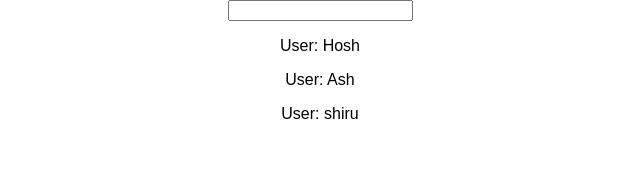
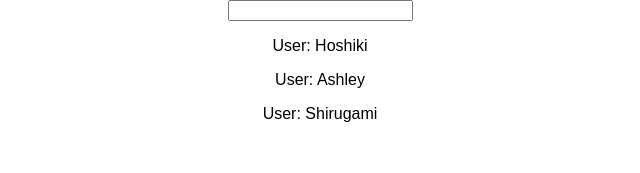
Before and after one commit to hoshikitsunoda/react-practice, a React (Create React App) app in the folder react-assignment-1/assignment-1/: page / in a window 1280 px wide. Shown: the top 173 px of the page, without its empty margins (320-960 px from the left). Built offline with nearby package versions, Linux system fonts and the light colour scheme.

Commit message:
Added state to App component and passed the username to UserOutput component.

```diff
--- a/react-assignment-1/assignment-1/src/App.js
+++ b/react-assignment-1/assignment-1/src/App.js
@@ -4,13 +4,21 @@ import UserInput from './UserInput/UserInput'
 import UserOutput from './UserOutput/UserOutput'
 
 class App extends Component {
+  state = {
+    users: [
+      { name: 'Hoshiki' },
+      { name: 'Ashley' },
+      { name: 'Shirugami' }
+    ]
+  }
+
   render() {
     return (
       <div className="App">
         <UserInput />
-        <UserOutput userName="Hosh"/>
-        <UserOutput userName="Ash"/>
-        <UserOutput userName="shiru"/>
+        <UserOutput userName={this.state.users[0].name} />
+        <UserOutput userName={this.state.users[1].name} />
+        <UserOutput userName={this.state.users[2].name} />
       </div>
     );
   }
```
